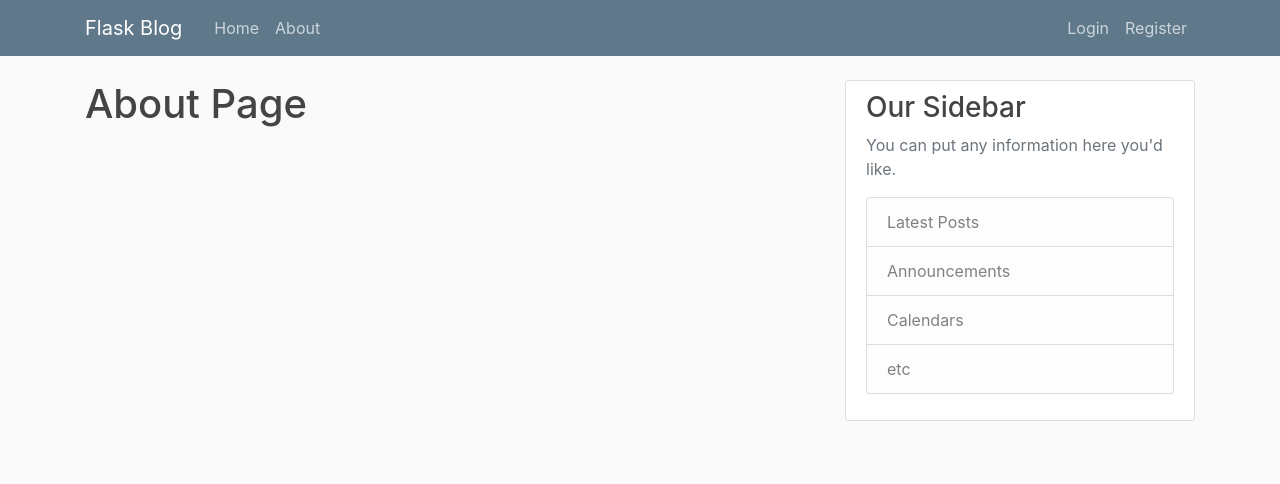
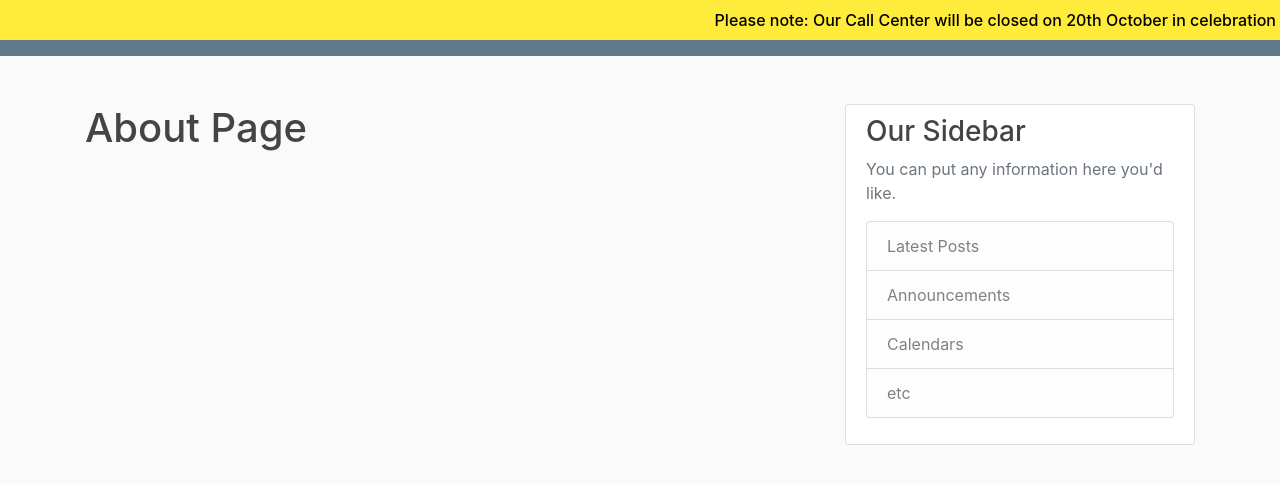
Before and after one commit to 9394113857/Verify-and-Reset, a Flask app: page /about in a window 1280 px wide. Shown: the top 484 px of the page. Run offline with Flask 3, Linux system fonts and the light colour scheme; some libraries are stand-ins or nearby versions.

Commit message:
Feature: UI Update - Scrollable Announcement Bar and Navbar Styling
1. **Modifications in main.css**:
   - Added styles for a fixed, scrollable announcement bar with smooth horizontal scrolling.
   - Styled navbar with custom colors and hover effects.

2. **Modifications in layout.html**:
   - Added a fixed announcement bar with scrolling text at the top of the page.
   - Integrated the announcement bar into the page layout without affecting navbar functionality.
   - Updated navbar links with authentication-aware logic.

Note: Added UI enhancement to display important announcements in a visually appealing, non-intrusive way.

Date:

```diff
--- a/flaskblog/static/main.css
+++ b/flaskblog/static/main.css
@@ -1,13 +1,15 @@
+/* Body and Typography */
 body {
   background: #fafafa;
   color: #333333;
-  margin-top: 5rem;
+  margin-top: 6.5rem; /* For announcement bar + navbar */
 }
 
 h1, h2, h3, h4, h5, h6 {
   color: #444444;
 }
 
+/* Navbar */
 .bg-steel {
   background-color: #5f788a;
 }
@@ -24,6 +26,45 @@
   font-weight: 500;
 }
 
+/* Announcement Bar with Scroll */
+.announcement-bar {
+  background-color: #ffeb3b;
+  color: #000;
+  overflow: hidden;
+  white-space: nowrap;
+  width: 100%;
+  padding: 8px 0;
+  font-size: 16px;
+  position: fixed;
+  top: 0;
+  z-index: 1040;
+}
+
+/* Scrolling text */
+.update-text {
+  display: flex;
+  align-items: center;
+  padding: 0 5px;
+  font-weight: 500;
+  white-space: nowrap;
+  animation: scroll-left 15s linear infinite;
+  padding-left: 100%;
+}
+
+@keyframes scroll-left {
+  0% {
+    transform: translateX(0%);
+  }
+  100% {
+    transform: translateX(-100%);
+  }
+}
+
+.flex-shrink-0 {
+  flex-shrink: 0 !important;
+}
+
+/* Content Sections */
 .content-section {
   background: #ffffff;
   padding: 10px 20px;
@@ -32,6 +73,7 @@
   margin-bottom: 20px;
 }
 
+/* Article Styles */
 .article-title {
   color: #444444;
 }
@@ -54,7 +96,7 @@
 .article-metadata {
   padding-bottom: 1px;
   margin-bottom: 4px;
-  border-bottom: 1px solid #e3e3e3
+  border-bottom: 1px solid #e3e3e3;
 }
 
 .article-metadata a:hover {
@@ -68,6 +110,7 @@
   vertical-align: middle;
 }
 
+/* Account Page Styles */
 .account-img {
   height: 125px;
   width: 125px;
--- a/flaskblog/templates/layout.html
+++ b/flaskblog/templates/layout.html
@@ -6,8 +6,11 @@
     <meta name="viewport" content="width=device-width, initial-scale=1, shrink-to-fit=no">
 
     <!-- Bootstrap CSS -->
-    <link rel="stylesheet" href="https://maxcdn.bootstrapcdn.com/bootstrap/4.0.0/css/bootstrap.min.css" integrity="sha384-Gn5384xqQ1aoWXA+058RXPxPg6fy4IWvTNh0E263XmFcJlSAwiGgFAW/dAiS6JXm" crossorigin="anonymous">
+    <link rel="stylesheet" href="https://maxcdn.bootstrapcdn.com/bootstrap/4.0.0/css/bootstrap.min.css"
+          integrity="sha384-Gn5384xqQ1aoWXA+058RXPxPg6fy4IWvTNh0E263XmFcJlSAwiGgFAW/dAiS6JXm"
+          crossorigin="anonymous">
 
+    <!-- Custom CSS -->
     <link rel="stylesheet" type="text/css" href="{{ url_for('static', filename='main.css') }}">
 
     {% if title %}
@@ -17,11 +20,20 @@
     {% endif %}
 </head>
 <body>
+    <!-- Scrollable Announcement Bar -->
+    <div class="announcement-bar">
+        <span class="update-text flex-shrink-0">
+            Please note: Our Call Center will be closed on 20th October in celebration of Diwali. Wishing you a Happy Diwali!
+        </span>
+    </div>
+
+    <!-- Navbar -->
     <header class="site-header">
         <nav class="navbar navbar-expand-md navbar-dark bg-steel fixed-top">
             <div class="container">
                 <a class="navbar-brand mr-4" href="/">Flask Blog</a>
-          <button class="navbar-toggler" type="button" data-toggle="collapse" data-target="#navbarToggle" aria-controls="navbarToggle" aria-expanded="false" aria-label="Toggle navigation">
+                <button class="navbar-toggler" type="button" data-toggle="collapse" data-target="#navbarToggle"
+                        aria-controls="navbarToggle" aria-expanded="false" aria-label="Toggle navigation">
                     <span class="navbar-toggler-icon"></span>
                 </button>
                 <div class="collapse navbar-collapse" id="navbarToggle">
@@ -29,7 +41,6 @@
                         <a class="nav-item nav-link" href="{{ url_for('home') }}">Home</a>
                         <a class="nav-item nav-link" href="{{ url_for('about') }}">About</a>
                     </div>
-            <!-- Navbar Right Side -->
                     <div class="navbar-nav">
                         {% if current_user.is_authenticated %}
                             <a class="nav-item nav-link" href="{{ url_for('new_post') }}">New Post</a>
@@ -44,6 +55,8 @@
             </div>
         </nav>
     </header>
+
+    <!-- Main Content -->
     <main role="main" class="container">
         <div class="row">
             <div class="col-md-8">
@@ -74,11 +87,15 @@
         </div>
     </main>
 
-
-    <!-- Optional JavaScript -->
-    <!-- jQuery first, then Popper.js, then Bootstrap JS -->
-    <script src="https://code.jquery.com/jquery-3.2.1.slim.min.js" integrity="sha384-KJ3o2DKtIkvYIK3UENzmM7KCkRr/rE9/Qpg6aAZGJwFDMVNA/GpGFF93hXpG5KkN" crossorigin="anonymous"></script>
-    <script src="https://cdnjs.cloudflare.com/ajax/libs/popper.js/1.12.9/umd/popper.min.js" integrity="sha384-ApNbgh9B+Y1QKtv3Rn7W3mgPxhU9K/ScQsAP7hUibX39j7fakFPskvXusvfa0b4Q" crossorigin="anonymous"></script>
-    <script src="https://maxcdn.bootstrapcdn.com/bootstrap/4.0.0/js/bootstrap.min.js" integrity="sha384-JZR6Spejh4U02d8jOt6vLEHfe/JQGiRRSQQxSfFWpi1MquVdAyjUar5+76PVCmYl" crossorigin="anonymous"></script>
+    <!-- JavaScript -->
+    <script src="https://code.jquery.com/jquery-3.2.1.slim.min.js"
+            integrity="sha384-KJ3o2DKtIkvYIK3UENzmM7KCkRr/rE9/Qpg6aAZGJwFDMVNA/GpGFF93hXpG5KkN"
+            crossorigin="anonymous"></script>
+    <script src="https://cdnjs.cloudflare.com/ajax/libs/popper.js/1.12.9/umd/popper.min.js"
+            integrity="sha384-ApNbgh9B+Y1QKtv3Rn7W3mgPxhU9K/ScQsAP7hUibX39j7fakFPskvXusvfa0b4Q"
+            crossorigin="anonymous"></script>
+    <script src="https://maxcdn.bootstrapcdn.com/bootstrap/4.0.0/js/bootstrap.min.js"
+            integrity="sha384-JZR6Spejh4U02d8jOt6vLEHfe/JQGiRRSQQxSfFWpi1MquVdAyjUar5+76PVCmYl"
+            crossorigin="anonymous"></script>
 </body>
 </html>
```
Also changed, not shown: docs/📂 Git-Folder/Commit-Dates/17-10-25.txt (added, +14 -0 lines). Lines whose indentation alone changed are shown as unchanged.
